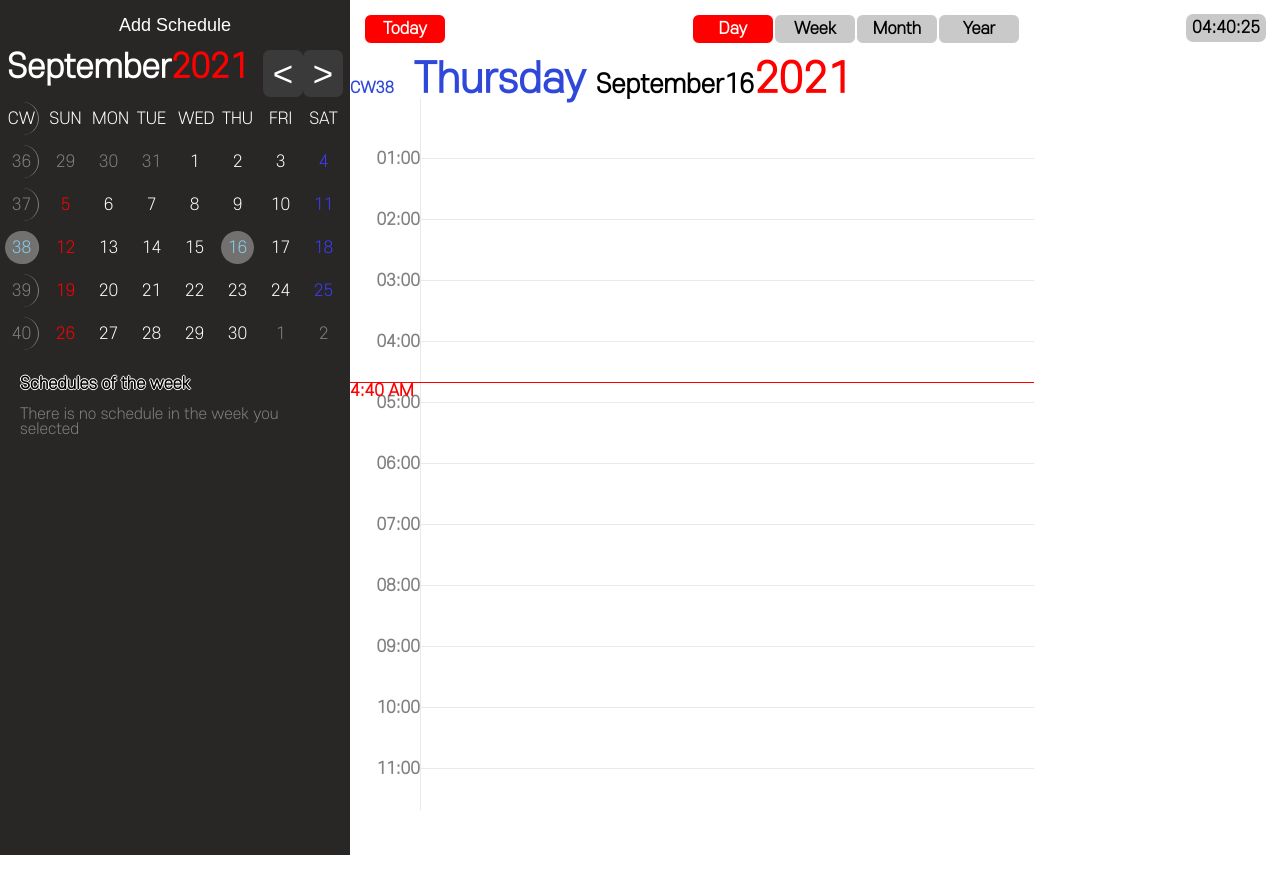
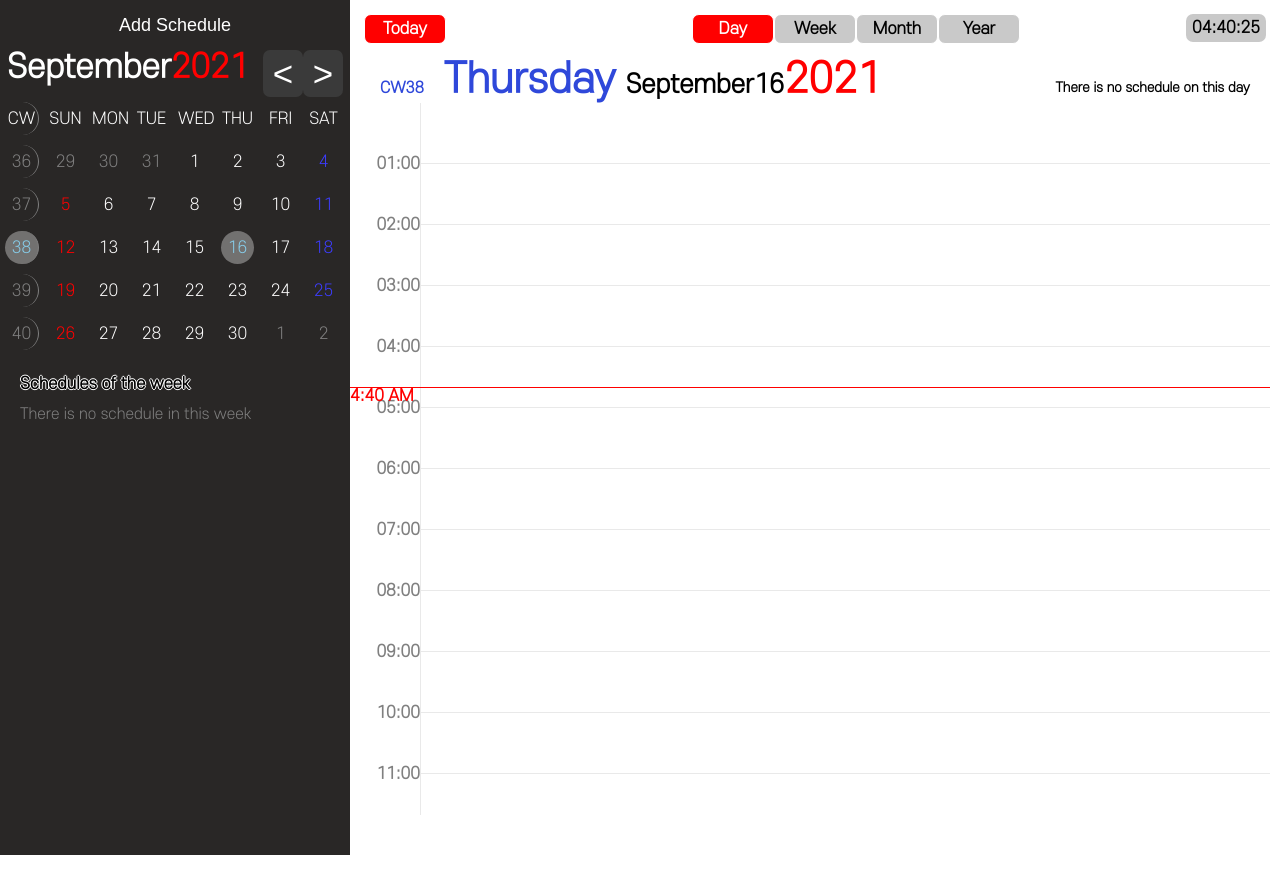
Before and after one commit to Ho-s/Calendar, a React app: page / in a window 1280 px wide. Shown: the top 894 px of the page. Built offline with nearby package versions, Linux system fonts and the light colour scheme.

Commit message:
Add schedule

```diff
--- a/src/component/molcules/Calendar/Calendar.tsx
+++ b/src/component/molcules/Calendar/Calendar.tsx
@@ -90,9 +90,7 @@ const Calendar: React.FunctionComponent = () => {
 											if (v.year === Number(nowYearProps)) {
 												if (v.month === Number(nowMonthProps + 1)) {
 													if (v.day === current.date()) {
-														if (day.length < 3) {
-															day.push(v)
-														}
+														day.push(v)
 													}
 												}
 											}
@@ -117,7 +115,7 @@ const Calendar: React.FunctionComponent = () => {
 										>
 											{current.format('D')}
 											<S.ThisDayWrapper>
-												{day.map((v: StorageType) => {
+												{day.slice(0,3).map((v: StorageType) => {
 													return (
 														<S.ThisDay
 															key={v.id}
--- a/src/component/molcules/Summary/Summary.tsx
+++ b/src/component/molcules/Summary/Summary.tsx
@@ -109,7 +109,7 @@ const Summary: React.FunctionComponent = () => {
 							if (i === 6 && num === 0) {
 								return (
 									<S.NoSchedule>
-										There is no schedule in the week you selected
+										There is no schedule in this week
 									</S.NoSchedule>
 								)
 							}
--- a/src/pages/Day/Day.tsx
+++ b/src/pages/Day/Day.tsx
@@ -59,8 +59,6 @@ const Day: React.FunctionComponent<dayProps> = ({location, lineTime}) => {
 			</>
 		)
 	}
-
-	const TakeSchedule = () => {
 	const day: StorageType[] = []
 	storageProps.forEach((v: StorageType) => {
 		if (v.year === Number(yearStorageProps)) {
@@ -71,7 +69,8 @@ const Day: React.FunctionComponent<dayProps> = ({location, lineTime}) => {
 			}
 		}
 	})
-		return (
+
+	const TakeSchedule = () => (
 		<>
 			{day.map((v: StorageType) => {
 				const height =
@@ -97,7 +96,6 @@ const Day: React.FunctionComponent<dayProps> = ({location, lineTime}) => {
 			})}
 		</>
 	)
-	}
 
 	return (
 		<BaseTemplate>
@@ -114,6 +112,15 @@ const Day: React.FunctionComponent<dayProps> = ({location, lineTime}) => {
 					{`${m.set('month', monthStorageProps).format('MMMM')}${nowDayProps}`}
 				</S.MonthStorage>
 				<S.YearStorage>{yearStorageProps}</S.YearStorage>
+				<S.ScheduleCountWrapper>
+					{day.length > 0
+					? <>
+						<S.ScheduleCount>{day.length} </S.ScheduleCount>
+						<S.ScheduleCountText>{day.length === 1 ? `schedule` : 'schedules'} existed on this day</S.ScheduleCountText>
+					</>
+					: <S.ScheduleCountText>There is no schedule on this day</S.ScheduleCountText>
+				}
+				</S.ScheduleCountWrapper>
 			</S.DateStorage>
 			<S.TimeTable>
 				<S.RedLine top={`${location}px`}>{lineTime}</S.RedLine>
--- a/src/pages/Day/style.ts
+++ b/src/pages/Day/style.ts
@@ -13,15 +13,37 @@ export const DayTable = styled.div`
   overflow-y: auto;
   overflow-x: hidden;
   @media screen and (max-width: 1550px) {
-  & {
-    display: none;
+    & {
+      display: none;
+    }
   }
-}
 `
 
 export const DateStorage = styled.div`
-margin-left: '30px';
- height: '56px';
+margin-left: 30px;
+ height: 45px;
+ position: relative
+`
+
+export const ScheduleCountWrapper = styled.div`
+  position: absolute;
+  top: 20px;
+  right: 30px;
+  @media screen and (max-width: 1150px) {
+    & {
+      display: none;
+    }
+  }
+`
+
+export const ScheduleCount = styled.span`
+font-size: 20px;
+font-weight: 600;
+`
+
+export const ScheduleCountText = styled.span`
+font-size: 13px;
+font-weight: 600;
 `
 
 export const WeekStorage = styled.span`
@@ -102,11 +124,6 @@ export const TableTitle = styled.div`
   font-size: 20px;
 `
 
-export const TableBody = styled.div`
-width: 300px;
- padding: 15px;
-`
-
 export const TableDeleteButton = styled.div`
   position: absolute;
   top: 12px;
@@ -147,7 +164,7 @@ background-color: ${(props)=>props.backgroundColor};
 `
 
 export const TimeLineRightWrapper = styled.div`
-width: 48vw;
+width: calc(100vw - 430px);
 float: left;
 `
 
@@ -166,7 +183,7 @@ interface ScheduleWrapperProps {
 
 export const ScheduleWrapper = styled.div<ScheduleWrapperProps>`
 right: 0;
-width: 48vw;
+width: calc(100% - 71px);
 position: absolute;
 top:${(props)=>(`${props.top}px`)};
 height:${(props)=>(`${props.height}px`)};
--- a/src/pages/Year/Year.tsx
+++ b/src/pages/Year/Year.tsx
@@ -63,7 +63,7 @@ const Year: React.FunctionComponent = () => {
 									current.format('MM') === m.format('MM')
 										? onClickDay
 										: (() => {})
-								const day:StorageType[] = []
+								const day: StorageType[] = []
 								if (current.format('MM') === m.format('MM')) {
 									{
 										storageProps.forEach((v: StorageType) => {
```
Lines whose indentation alone changed are shown as unchanged.
